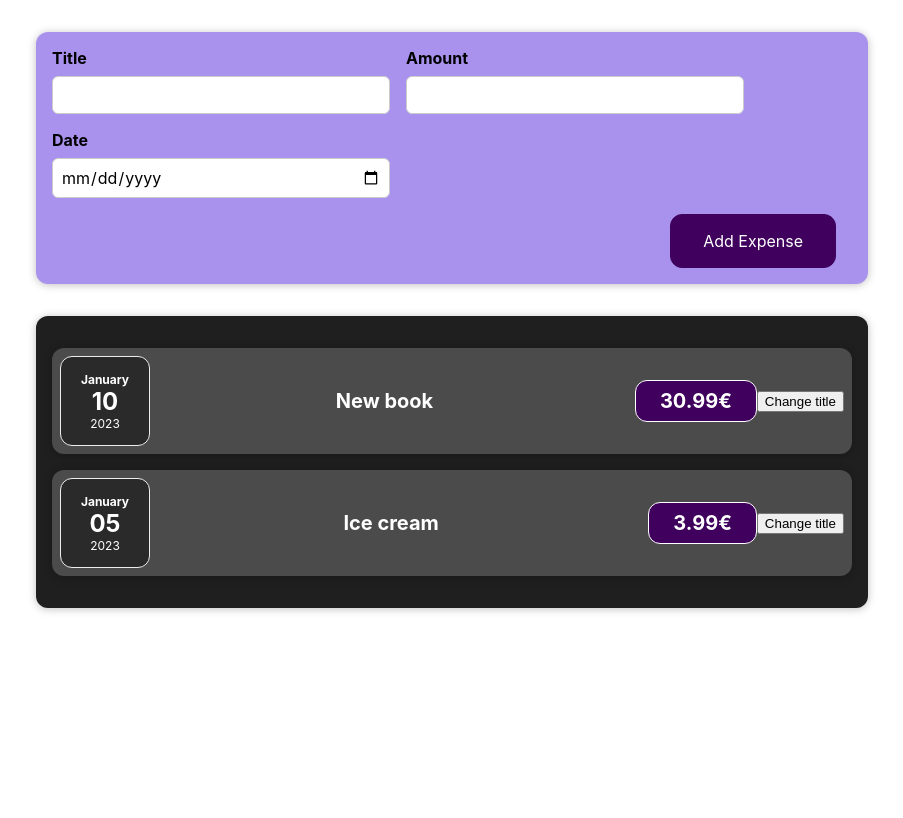
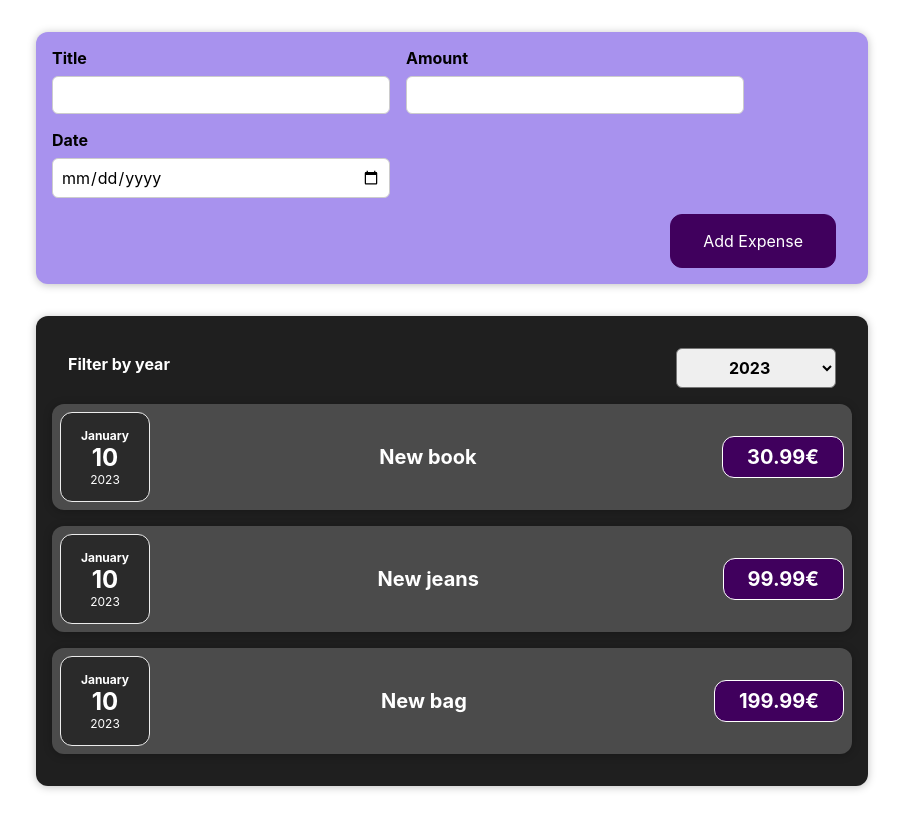
Before and after one commit to Sanksernebo/Expenses, a React (Create React App) app: page / in a window 1280 px wide. Shown: the whole page, without its empty margins (188-1091 px from the left). Built offline with nearby package versions, Linux system fonts and the light colour scheme.

Commit message:
Ülesanne 11 viimane commit

```diff
--- a/src/App.js
+++ b/src/App.js
@@ -1,25 +1,38 @@
+import React, {useState} from "react";
 import './App.css';
 import Expenses from "./components/Expenses/Expenses";
 import NewExpense from "./components/NewExpenses/NewExpense";
 
-const App = () => {
-    const expenses = [
+const DUMMY_EXPENSES = [
     {
+        id: 'e1',
         date: new Date(2023, 0, 10),
-        title:'New book',
+        title: 'New book',
         price: 30.99
     },
     {
-            date: new Date(2023, 0, 5),
-            title:'Ice cream',
-            price: 3.99
+        id: 'e2',
+        date: new Date(2023, 0, 10),
+        title: 'New jeans',
+        price: 99.99
+    },
+    {
+        id: 'e3',
+        date: new Date(2023, 0, 10),
+        title: 'New bag',
+        price: 199.99
     }
 ]
+
+const App = () => {
+    const [expenses, setSexpenses] = useState (DUMMY_EXPENSES)
     const addExpensehandler = (expense) => {
         console.log('In App.js')
-        console.log(expense)
+        setSexpenses((previousExpense) => {
+            return [expense, ...previousExpense]
+        })
     }
-
+console.log(expenses)
 
     return (
         <div className="App">
--- a/src/components/Expenses/ExpenseItem.js
+++ b/src/components/Expenses/ExpenseItem.js
@@ -4,19 +4,13 @@
 import React, {useState} from 'react';
 
 const ExpenseItem = (props) => {
-    const [title, setTitle] = useState(props.expenseData.title)
-    const clickHandler = () => {
-        setTitle('Updated!')
-        console.log(title)
-    }
     return (
         <Card className="expense-item">
-            <ExpenseDate date={props.expenseData.date}></ExpenseDate>
+            <ExpenseDate date={props.date}></ExpenseDate>
             <div className="expense-item__description">
-                <h2>{props.expenseData.title}</h2>
-                <div className="expense-item__price">{props.expenseData.price}€</div>
+                <h2>{props.title}</h2>
+                <div className="expense-item__price">{props.price}€</div>
             </div>
-            <button onClick={clickHandler}>Change title</button>
         </Card>
     )
 }
--- a/src/components/Expenses/Expenses.js
+++ b/src/components/Expenses/Expenses.js
@@ -1,11 +1,33 @@
+import React, {useState} from "react";
 import './Expenses.css'
 import ExpenseItem from "./ExpenseItem";
 import Card from '../UI/Card'
+import ExpensesFilter from "./ExpensesFilter";
 const Expenses = (props) => {
+    const [filteredYear, setFilteredYear] =
+    useState('2023')
+
+    console.log('Year data in Expenses.js' + filteredYear)
+
+    const filterChangeHandler =(year) => {
+        console.log('filter change handled by Expenses.js')
+        console.log(year + ' in Expenses.js')
+        setFilteredYear(year)
+    }
+
     return (
     <Card className="expenses">
-        <ExpenseItem expenseData={props.expenses[0]}></ExpenseItem>
-        <ExpenseItem expenseData={props.expenses[1]}></ExpenseItem>
+        <ExpensesFilter selected={filteredYear} onChangeFilter={filterChangeHandler}></ExpensesFilter>
+        {
+            props.expenses.map((expense) => {
+                return <ExpenseItem
+                    id={expense.id}
+                    title={expense.title}
+                    price={expense.price}
+                    date={expense.date}
+                ></ExpenseItem>
+            })
+        }
     </Card>
     )
 }
--- /dev/null
+++ b/src/components/Expenses/ExpensesFilter.css
@@ -0,0 +1,24 @@
+.expenses-filter {
+    color: white;
+    padding: 0 1rem;
+}
+
+.expenses-filter__control {
+    display: flex;
+    width: 100%;
+    align-items: center;
+    justify-content: space-between;
+    margin: 1rem 0;
+}
+
+.expenses-filter label {
+    font-weight: bold;
+    margin-bottom: 0.5rem;
+}
+
+.expenses-filter select {
+    font: inherit;
+    padding: 0.5rem 3rem;
+    font-weight: bold;
+    border-radius: 6px;
+}
--- /dev/null
+++ b/src/components/Expenses/ExpensesFilter.js
@@ -0,0 +1,20 @@
+import React from 'react';
+
+import './ExpensesFilter.css';
+
+const ExpensesFilter = () => {
+    return (
+        <div className='expenses-filter'>
+            <div className='expenses-filter__control'>
+                <label>Filter by year</label>
+                <select>
+                    <option value='2023'>2023</option>
+                    <option value='2024'>2024</option>
+                    <option value='2025'>2025</option>
+                </select>
+            </div>
+        </div>
+    );
+};
+
+export default ExpensesFilter;
```
Lines whose indentation alone changed are shown as unchanged.
